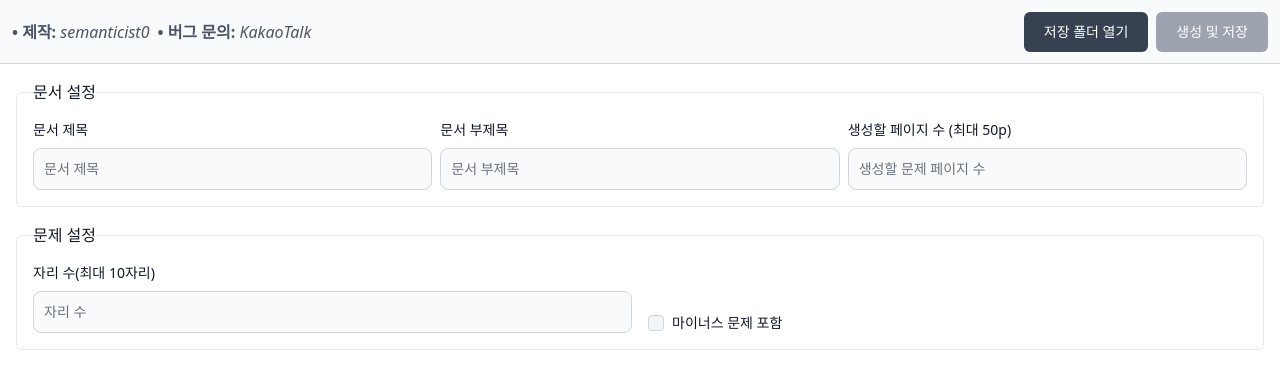
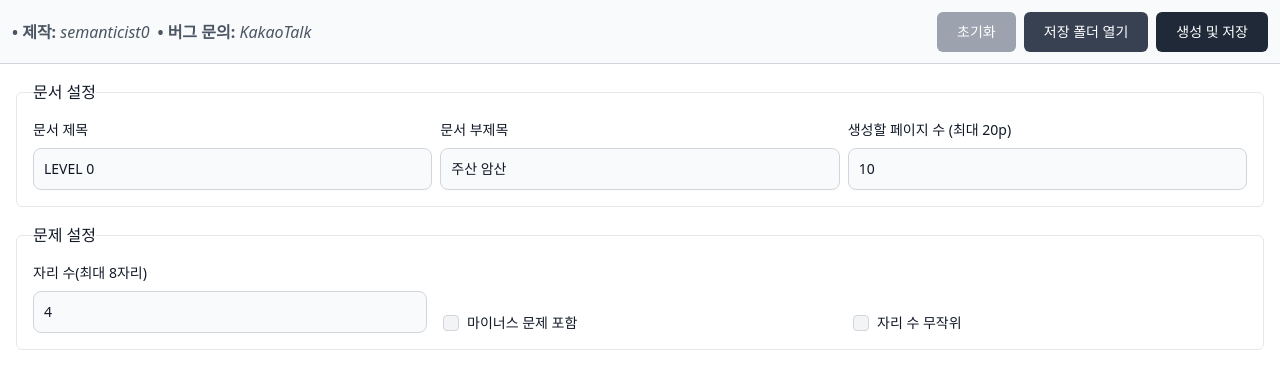
Before and after one commit to semanticist21/go-abacus, a React (Vite) app: page / in a window 1280 px wide. Shown: the top 388 px of the page. Built offline with nearby package versions, Linux system fonts and the light colour scheme.

Commit message:
✨ applied store

```diff
--- a/src/main.tsx
+++ b/src/main.tsx
@@ -1,10 +1,12 @@
 import React from 'react';
 import ReactDOM from 'react-dom/client';
+import {Toaster} from 'react-hot-toast';
 
 import App from './App';
 
 ReactDOM.createRoot(document.getElementById('root') as HTMLElement).render(
   <React.StrictMode>
+    <Toaster position="bottom-center" />
     <App />
   </React.StrictMode>
 );
--- /dev/null
+++ b/src/store/store.ts
@@ -0,0 +1,34 @@
+import {z} from 'zod';
+import {create} from 'zustand';
+import {createJSONStorage, persist} from 'zustand/middleware';
+
+export const optionsSchema = z.object({
+  title: z.string().default('LEVEL 0'),
+  subtitle: z.string().default('주산 암산'),
+  pageCount: z.number().min(1).max(20).default(10),
+  digitCount: z.number().min(1).max(8).default(4),
+  includeMinus: z.boolean().default(false),
+  randomDigit: z.boolean().default(false),
+});
+
+type Options = z.infer<typeof optionsSchema>;
+
+type StoreOptions = {
+  options: Options;
+  setOptions: (options: Partial<Options>) => void;
+  reset: () => void;
+};
+
+export const useOptionStore = create(
+  persist<StoreOptions>(
+    (set, get) => ({
+      options: optionsSchema.parse({}),
+      setOptions: (options) => set({options: {...get().options, ...options}}),
+      reset: () => set({options: optionsSchema.parse({})}),
+    }),
+    {
+      name: 'options-storage',
+      storage: createJSONStorage(() => localStorage),
+    }
+  )
+);
--- a/src/widget/main-page/body.tsx
+++ b/src/widget/main-page/body.tsx
@@ -1,37 +1,67 @@
+import {useOptionStore} from '../../store/store';
 import {MainCheckbox} from './main-checkbox';
 import MainOption from './main-option';
 
 const MainBody = () => {
+  // store
+  const {options, setOptions} = useOptionStore();
+
   return (
     <main className="p-4 flex flex-col gap-4">
       <fieldset className="border w-full rounded-md p-4 flex justify-between items-center gap-2">
         <legend className="text-gray-900 rounded-md">문서 설정</legend>
+
         <MainOption
           containerClassName="flex-1"
           label="문서 제목"
-          placeholder="문서 제목"
+          placeholder="문서 제목 (ex. LEVEL 1)"
+          value={options.title}
+          onChange={(e) => setOptions({title: e.target.value})}
         />
         <MainOption
           containerClassName="flex-1"
           label="문서 부제목"
-          placeholder="문서 부제목"
+          placeholder="문서 부제목 (ex. 주산 암산)"
+          value={options.subtitle}
+          onChange={(e) => setOptions({subtitle: e.target.value})}
         />
         <MainOption
           containerClassName="flex-1"
-          label="생성할 페이지 수 (최대 50p)"
-          placeholder="생성할 문제 페이지 수"
+          label="생성할 페이지 수 (최대 20p)"
+          placeholder="생성할 문제 페이지 수 (ex. 10)"
+          type="number"
+          min={1}
+          max={20}
+          value={options.pageCount}
+          onChange={(e) => setOptions({pageCount: Number(e.target.value)})}
         />
       </fieldset>
+
       <fieldset className="border w-full rounded-md p-4 flex justify-between items-end gap-4">
         <legend className="text-gray-900 rounded-md">문제 설정</legend>
+
         <MainOption
           containerClassName="flex-1"
-          label="자리 수(최대 10자리)"
-          placeholder="자리 수"
+          label="자리 수(최대 8자리)"
+          placeholder="자리 수 (ex. 4)"
           type="number"
           min={1}
+          max={8}
+          value={options.digitCount}
+          onChange={(e) => setOptions({digitCount: Number(e.target.value)})}
         />
-        <MainCheckbox containerClassName="flex-1" label="마이너스 문제 포함" />
+        <MainCheckbox
+          containerClassName="flex-1"
+          label="마이너스 문제 포함"
+          checked={options.includeMinus}
+          onChange={(e) => setOptions({includeMinus: e.target.checked})}
+        />
+        <MainCheckbox
+          containerClassName="flex-1"
+          label="자리 수 무작위"
+          checked={options.randomDigit}
+          onChange={(e) => setOptions({randomDigit: e.target.checked})}
+        />
       </fieldset>
     </main>
   );
--- a/src/widget/main-page/header.tsx
+++ b/src/widget/main-page/header.tsx
@@ -1,7 +1,27 @@
+import {isEqual} from 'lodash';
+import {useEffect, useState} from 'react';
+import toast from 'react-hot-toast';
+
 import {Button} from '../../shared/button';
+import {optionsSchema, useOptionStore} from '../../store/store';
 import {openSavedFolderAsync} from '../../util/explorer';
 
 const Header = () => {
+  const {reset, options} = useOptionStore();
+
+  // state props
+  const [isEqualToInitial, setIsEqualToInitial] = useState(true);
+  const [hasMadeChanges, setHasMadeChanges] = useState(true);
+
+  useEffect(() => {
+    const initial = optionsSchema.parse({});
+    setIsEqualToInitial(!isEqual(initial, options));
+  }, [options]);
+
+  useEffect(() => {
+    setHasMadeChanges(true);
+  }, [options]);
+
   return (
     <header
       className="px-3 bg-gray-50 flex justify-between items-center border-b border-gray-300 gap-2 h-16"
@@ -40,6 +60,17 @@ const Header = () => {
 
       <div className="flex gap-2 items-center">
         <Button
+          className="bg-gray-700 disabled:bg-gray-400 transition-all duration-300"
+          aria-labelledby="reset"
+          disabled={!isEqualToInitial}
+          onClick={() => {
+            reset();
+            toast.success('초기화되었습니다.');
+          }}
+        >
+          초기화
+        </Button>
+        <Button
           className="bg-gray-700"
           aria-labelledby="open-saved-folder"
           onClick={openSavedFolderAsync}
@@ -49,7 +80,10 @@ const Header = () => {
         <Button
           className="disabled:bg-gray-400 transition-all duration-300"
           aria-labelledby="save"
-          disabled
+          disabled={!hasMadeChanges}
+          onClick={() => {
+            setHasMadeChanges(false);
+          }}
         >
           생성 및 저장
         </Button>
--- a/src/widget/main-page/main-checkbox.tsx
+++ b/src/widget/main-page/main-checkbox.tsx
@@ -1,4 +1,4 @@
-import {InputHTMLAttributes} from 'react';
+import {InputHTMLAttributes, useId} from 'react';
 
 import {cn} from '../../util/cn';
 
@@ -12,16 +12,18 @@ export const MainCheckbox = ({
   containerClassName,
   ...rest
 }: MainCheckboxProps) => {
+  const id = useId();
+
   return (
     <div className={cn('flex items-center', containerClassName)}>
       <input
         className="w-4 h-4 text-blue-600 bg-gray-100 border-gray-300 rounded focus:ring-blue-500 dark:focus:ring-blue-600 dark:ring-offset-gray-800 focus:ring-2 dark:bg-gray-700 dark:border-gray-600"
-        id="default-checkbox"
+        id={id}
         type="checkbox"
         {...rest}
       />
       <label
-        htmlFor="default-checkbox"
+        htmlFor={id}
         className="ms-2 text-sm font-medium text-gray-900 dark:text-gray-300"
       >
         {label}
```
Also changed, not shown: package.json (+6 -1 lines), 1 other file (tests, documents, lock files or other folders).
